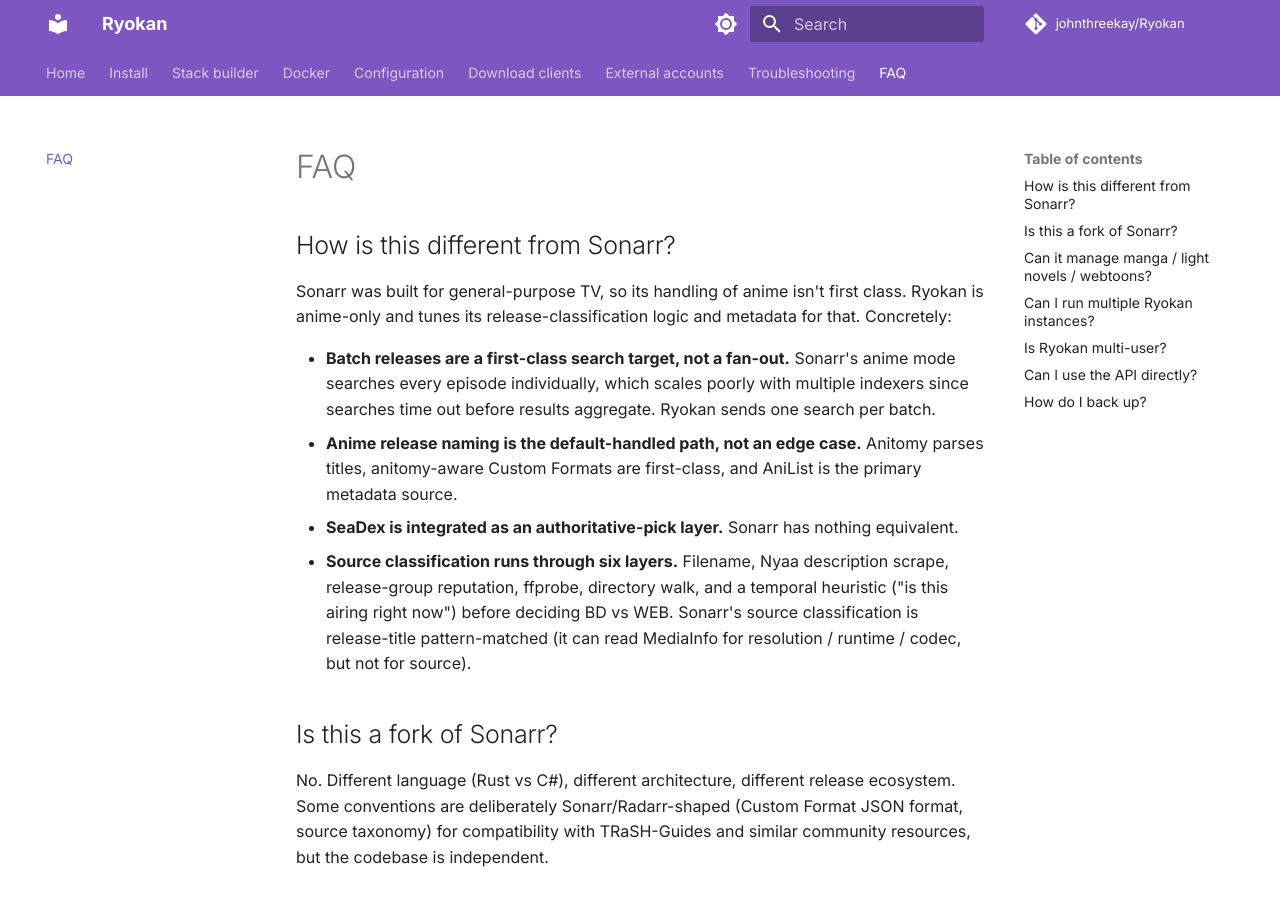
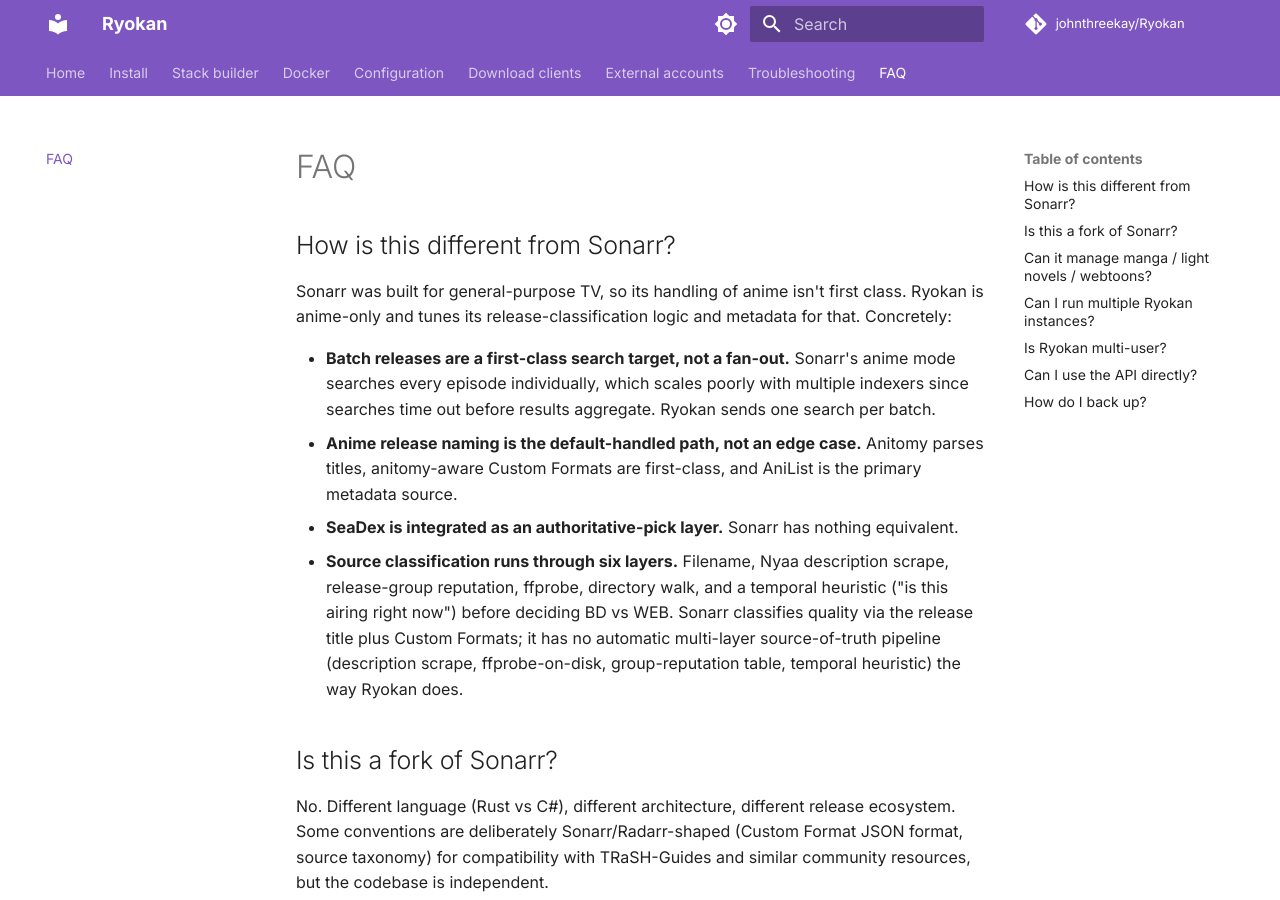
Before and after one commit to abhi1693/Ryokan, an MkDocs documentation site: the page built from docs/faq.md, in a window 1280 px wide and 900 px high. Built offline with MkDocs 1.6.1 and Material for MkDocs 9.7.7, drawn with Linux system fonts in a browser that asks for light colours; comment, search, counter and statistics services are not loaded.

Commit message:
docs(site): post-audit corrections to install, faq, and stack-builder comments
* install.md /setup — was "locked behind auth and won't accept
  further submissions" which is wrong on both halves; /setup is
  unauthenticated and redirects to /login when users exist. Reword.
* faq.md Sonarr-vs-Ryokan — sharpen the source-classification
  comparison so it doesn't read as denying Sonarr's Custom Format
  machinery (which exists). The actual differentiator is the
  multi-layer source-of-truth pipeline, not the absence of CFs.
* stack-builder picker.js + picker.css — finish commit 4055ec1's
  Material-comment cleanup; three references to "MkDocs Material"
  / "Material's defaults" / "Material's document$" survived the
  Zensical migration. Reword them generically.

Co-Authored-By: Claude Opus 4.7 (1M context) <noreply@anthropic.com>

```diff
--- a/docs/faq.md
+++ b/docs/faq.md
@@ -7,7 +7,7 @@ Sonarr was built for general-purpose TV, so its handling of anime isn't first cl
 - **Batch releases are a first-class search target, not a fan-out.** Sonarr's anime mode searches every episode individually, which scales poorly with multiple indexers since searches time out before results aggregate. Ryokan sends one search per batch.
 - **Anime release naming is the default-handled path, not an edge case.** Anitomy parses titles, anitomy-aware Custom Formats are first-class, and AniList is the primary metadata source.
 - **SeaDex is integrated as an authoritative-pick layer.** Sonarr has nothing equivalent.
-- **Source classification runs through six layers.** Filename, Nyaa description scrape, release-group reputation, ffprobe, directory walk, and a temporal heuristic ("is this airing right now") before deciding BD vs WEB. Sonarr's source classification is release-title pattern-matched (it can read MediaInfo for resolution / runtime / codec, but not for source).
+- **Source classification runs through six layers.** Filename, Nyaa description scrape, release-group reputation, ffprobe, directory walk, and a temporal heuristic ("is this airing right now") before deciding BD vs WEB. Sonarr classifies quality via the release title plus Custom Formats; it has no automatic multi-layer source-of-truth pipeline (description scrape, ffprobe-on-disk, group-reputation table, temporal heuristic) the way Ryokan does.
 
 ## Is this a fork of Sonarr?
 
--- a/docs/stylesheets/picker.css
+++ b/docs/stylesheets/picker.css
@@ -1,4 +1,4 @@
-/* Stack-builder form layout. Material's defaults work for everything
+/* Stack-builder form layout. The theme defaults work for everything
    except the form itself; these rules give the picker a tight grid
    shape with sensible spacing. */
 
```
Also changed, not shown: docs/install.md (+1 -1 lines), docs/javascripts/picker.js (+3 -4 lines).
